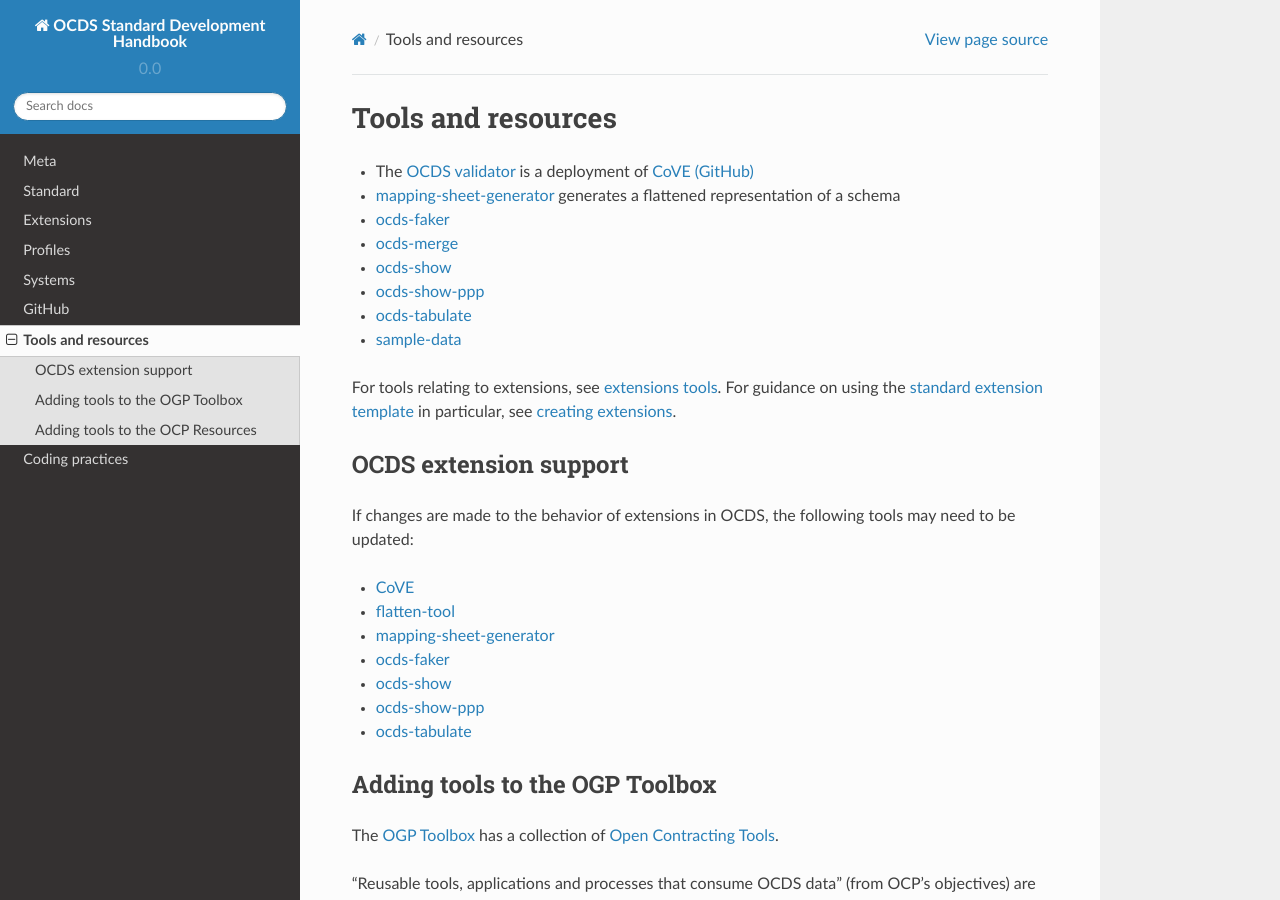
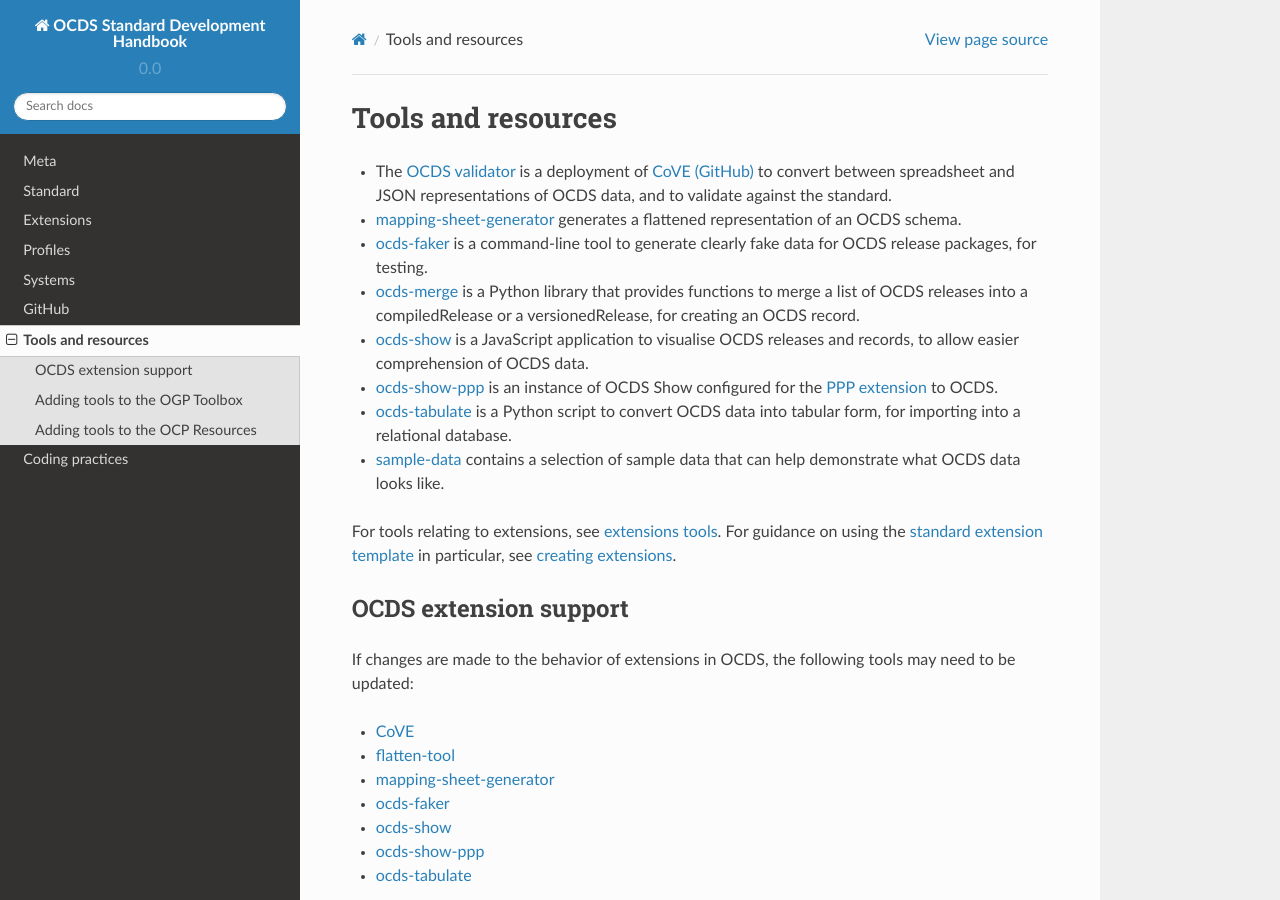
Before and after one commit to open-contracting/standard-development-handbook, a Sphinx documentation site: the page built from docs/tools/index.md, in a window 1280 px wide and 900 px high. Built offline with Sphinx 7.4.7 and the Read the Docs theme 2.0.0, drawn with Linux system fonts in a browser that asks for light colours.

Commit message:
[#61] Briefly describe the tools

```diff
--- a/docs/tools/index.md
+++ b/docs/tools/index.md
@@ -1,13 +1,13 @@
 # Tools and resources
 
-* The [OCDS validator](http://standard.open-contracting.org/validator/) is a deployment of [CoVE (GitHub)](https://github.com/OpenDataServices/cove)
-* [mapping-sheet-generator](https://github.com/open-contracting/mapping-sheet-generator) generates a flattened representation of a schema
-* [ocds-faker](https://github.com/open-contracting/ocds-faker)
-* [ocds-merge](https://github.com/open-contracting/ocds-merge)
-* [ocds-show](https://github.com/open-contracting/ocds-show)
-* [ocds-show-ppp](https://github.com/open-contracting/ocds-show-ppp)
-* [ocds-tabulate](https://github.com/open-contracting/ocds-tabulate)
-* [sample-data](https://github.com/open-contracting/sample-data)
+* The [OCDS validator](http://standard.open-contracting.org/validator/) is a deployment of [CoVE (GitHub)](https://github.com/OpenDataServices/cove) to convert between spreadsheet and JSON representations of OCDS data, and to validate against the standard.
+* [mapping-sheet-generator](https://github.com/open-contracting/mapping-sheet-generator) generates a flattened representation of an OCDS schema.
+* [ocds-faker](https://github.com/open-contracting/ocds-faker) is a command-line tool to generate clearly fake data for OCDS release packages, for testing.
+* [ocds-merge](https://github.com/open-contracting/ocds-merge) is a Python library that provides functions to merge a list of OCDS releases into a compiledRelease or a versionedRelease, for creating an OCDS record.
+* [ocds-show](https://github.com/open-contracting/ocds-show) is a JavaScript application to visualise OCDS releases and records, to allow easier comprehension of OCDS data.
+* [ocds-show-ppp](https://github.com/open-contracting/ocds-show-ppp) is an instance of OCDS Show configured for the [PPP extension](http://standard.open-contracting.org/profiles/ppp/latest/en/) to OCDS.
+* [ocds-tabulate](https://github.com/open-contracting/ocds-tabulate) is a Python script to convert OCDS data into tabular form, for importing into a relational database.
+* [sample-data](https://github.com/open-contracting/sample-data) contains a selection of sample data that can help demonstrate what OCDS data looks like.
 
 For tools relating to extensions, see [extensions tools](../extensions#tools). For guidance on using the [standard extension template](https://github.com/open-contracting/standard_extension_template) in particular, see [creating extensions](../extensions#creating-extensions).
 
```
